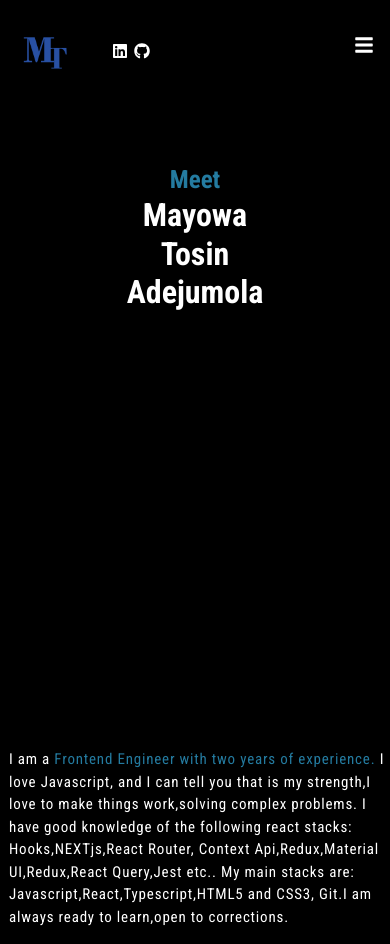
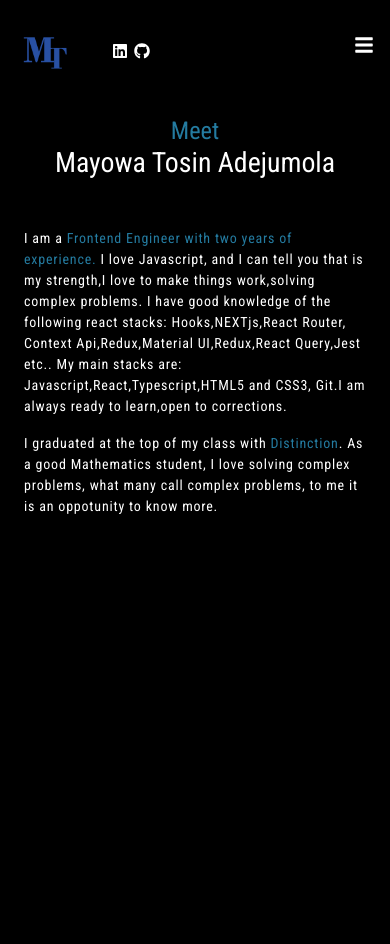
Before and after one commit to Tosin-Mayowa/my-portfolio, a React (Create React App) app: page /about in a window 390 px wide. Built offline with nearby package versions, Linux system fonts and the light colour scheme.

Commit message:
fix about me

```diff
--- a/src/Component/About/About.css
+++ b/src/Component/About/About.css
@@ -1,10 +1,6 @@
 .About {
     background: #000000;
-    width: 100%;
-    height: 100vh;
-    display: flex;
-    align-items: center;
-    justify-content: space-between;
+
 
 
 }
@@ -19,13 +15,14 @@
 .About-Hl {
     color: #fff;
     font-size: 32px;
-    font-weight: 600;
-    margin-left: -22px;
+    text-align: center;
+    padding-top: 3rem;
 }
 
-.About-Hl>small {
+.small {
     color: #247ba0;
     font-size: 28px;
+
 }
 
 .About-left {
@@ -48,11 +45,11 @@
 
 }
 
-.About-Rp>span {
+span {
     color: #247ba0;
 }
 
-@media(max-width:960px) {
+@media(max-width:768px) {
 
     .About {
         background: #000000;
@@ -76,10 +73,9 @@
 
     .About-Hl {
         color: #fff;
-        font-size: 32px;
+        font-size: 20px;
         font-weight: 700;
-        margin-top: 50px;
-        margin-left: 0px;
+        padding-top: 0.8rem;
     }
 
     .About-Hl>small {
@@ -87,10 +83,10 @@
         font-size: 25px;
     }
 
-    .About-Rp {
+    .Abt-Rp {
         letter-spacing: 0.8px;
         color: #fff;
-        font-size: 15px;
+        font-size: 14px;
         font-weight: 400;
     }
 
--- a/src/Component/About/About.js
+++ b/src/Component/About/About.js
@@ -1,27 +1,30 @@
 import React from 'react'
-
+import '../../../node_modules/bootstrap/dist/css/bootstrap.min.css';
 
 import './About.css';
 const About = () => {
   return (
-    <div className='About'>
-    <div className='About-left'>
-    <h1 className='About-Hl'><small>Meet</small> <br/> Mayowa Tosin Adejumola</h1>
+    <div className='container-fluid About mt-0'>
+    <div className='row'>
+    <div className='col-xs-12 col-md-12 col-lg-4 About-Hl'>
+    <h1 className=' text-white '><small className='small'>Meet</small> <br/> Mayowa Tosin Adejumola</h1>
     </div>
-    <diV className='About-right'>
-    <p className='About-Rp'>
+    <diV className='col-xs-12 col-md-12 col-lg-8 p-4 mt-3 text-white'>
+    <p className='Abt-Rp'>
     I am a <span>Frontend Engineer with two years of experience. </span>I love Javascript, and I can tell you that is my strength,I love to make things work,solving complex problems.
     I have good knowledge of the following react stacks: Hooks,NEXTjs,React Router, Context Api,Redux,Material UI,Redux,React Query,Jest etc..
     My main stacks are: Javascript,React,Typescript,HTML5 and CSS3, Git.I am always ready to learn,open to corrections.
     </p>
-<p className='About-Rp pa'>
+<p className='mt-2 Abt-Rp '>
 I graduated at the top of my class with <span>Distinction</span>. As a good Mathematics student, I love solving complex problems, what many call complex problems, to me it is an oppotunity to know more.
-I am the guy that used is <span>house rent to buy Laptop,I had to stay at friends place for months</span> , enter into loan to pay for my courses,this is how much I love to code and to acquire Knowledge.
+<span  className='pa'>I am the guy that used is house rent to buy Laptop,I had to stay at friends place for months , enter into loan to pay for my courses,this is how much I love to code and to acquire Knowledge.</span>
 
 </p>
 
     </diV>
     </div>
+
+    </div>
   )
 }
 
--- a/src/Component/Header/Header.css
+++ b/src/Component/Header/Header.css
@@ -1,8 +1,9 @@
 .Header-span {
     color: #000000;
 }
-.Typo-left{
-font-size: 42px;
+
+.Typo-left {
+    font-size: 42px;
 }
 
 .Avatar-div {
@@ -12,7 +13,7 @@ font-size: 42px;
 
 @media(max-width:768px) {
     .Avatar-title {
-        font-size: 25px;
+        font-size: 20px;
     }
 
     .side-paper {
@@ -26,10 +27,14 @@ font-size: 42px;
         margin: 10px auto !important;
     }
 
-    .side-button{
+    .side-button {
         width: 80px !important;
         font-size: 10px;
         height: auto;
 
     }
+
+    .Paper-Header{
+        font-size: 20px !important;
+    }
 }
```
